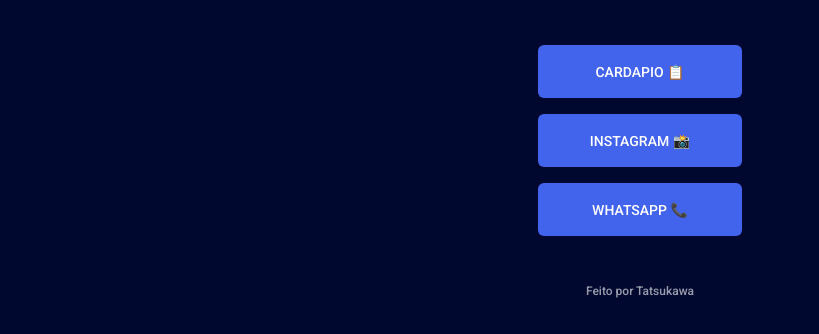
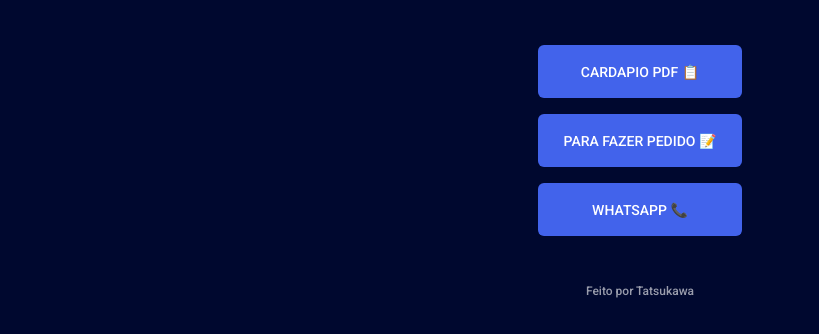
Before and after one commit to jptatsukawa/haha-esfiha, a plain HTML site: page index.html in a window 1280 px wide. Shown: the part 276-610 px from the top of the page, without its empty margins (0-819 px from the left). Drawn offline with Linux system fonts and the light colour scheme.

Commit message:
pedidos links

```diff
--- a/index.html
+++ b/index.html
@@ -24,11 +24,11 @@ l<!DOCTYPE html>
 
         <ul>
             <li>
-                <a href="https://drive.google.com/file/d/14VNJhL0oaFj4YN7RuhuUuuGhQHMpRpCl/view?usp=sharing" target="_blank"> Cardapio 📋
+                <a href="https://drive.google.com/file/d/14VNJhL0oaFj4YN7RuhuUuuGhQHMpRpCl/view?usp=sharing" target="_blank"> Cardapio PDF 📋
                 </a>
             </li>
             <li>
-                <a href="https://www.instagram.com/hahaesfiha/" target="_blank"> instagram 📸</a>
+                <a href="https://hahaesfiha.menudino.com/" target="_blank"> Para Fazer Pedido 📝</a>
             </li>
             <li>
                 <a href="https://wa.me/message/SZJBLKFG5JKJI1?src=qr" target="_blank"> Whatsapp 📞</a>
```
